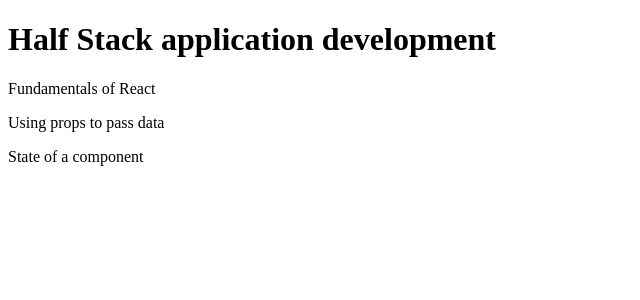
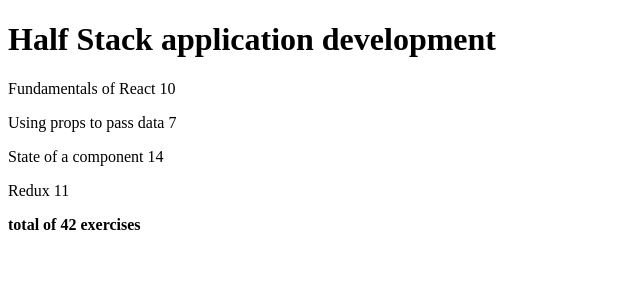
Before and after one commit to noiqum/fullstackopen, a React (Vite) app in the folder part 2/: page / in a window 1280 px wide. Shown: the top 300 px of the page, without its empty margins (0-640 px from the left). Built offline with nearby package versions, Linux system fonts and the light colour scheme.

Commit message:
exercise 2.2

```diff
--- a/part 2/src/App.jsx
+++ b/part 2/src/App.jsx
@@ -20,6 +20,11 @@
         exercises: 14,
         id: 3,
       },
+      {
+        name: "Redux",
+        exercises: 11,
+        id: 4,
+      },
     ],
   };
 
--- a/part 2/src/components/Course/Course.jsx
+++ b/part 2/src/components/Course/Course.jsx
@@ -1,12 +1,21 @@
 import PropTypes from "prop-types";
 
 const Course = ({ course }) => {
+  const total = course.parts.reduce((sum, part) => {
+    return sum + part.exercises;
+  }, 0);
+
   return (
     <div>
       <h1>{course.name}</h1>
       {course.parts.map((exer) => {
-        return <p key={exer.id}>{exer.name}</p>;
+        return (
+          <p key={exer.id}>
+            <span>{exer.name}</span> <span>{exer.exercises}</span>
+          </p>
+        );
       })}
+      <strong>{`total of ${total} exercises`}</strong>
     </div>
   );
 };
```
